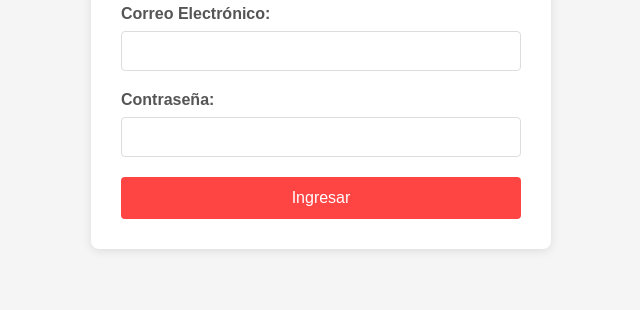
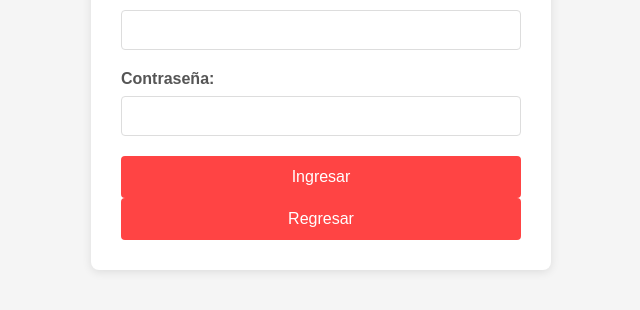
Before and after one commit to gcristian06/web_denuncias, a plain HTML site: page login.html in a window 1280 px wide. Shown: the part 332-642 px from the top of the page, without its empty margins (319-959 px from the left). Drawn offline with Linux system fonts and the light colour scheme; no server answers.

Commit message:
Update login.html

```diff
--- a/login.html
+++ b/login.html
@@ -87,6 +87,7 @@
         <button id="btnLogin">Ingresar</button>
         <div id="error-message" class="error-message"></div>
         <div id="success-message" class="success-message"></div>
+        <button onclick="window.location.href='index.html'" id="btnLogout">Regresar</button>
     </div>
 
     <!-- Firebase -->
```
